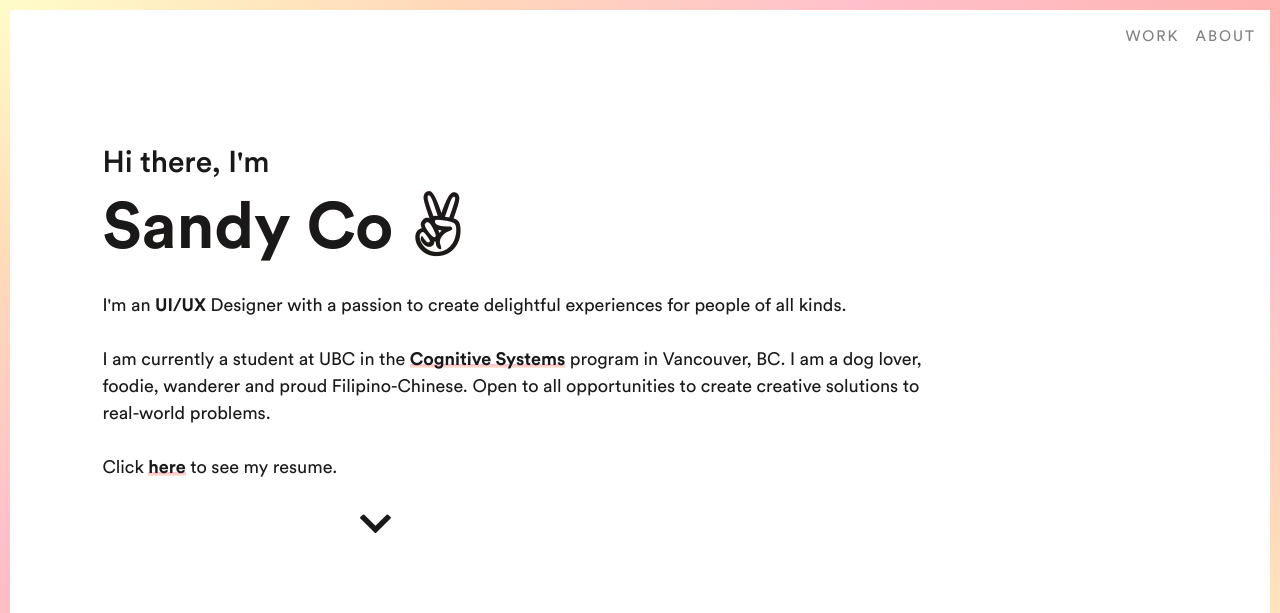
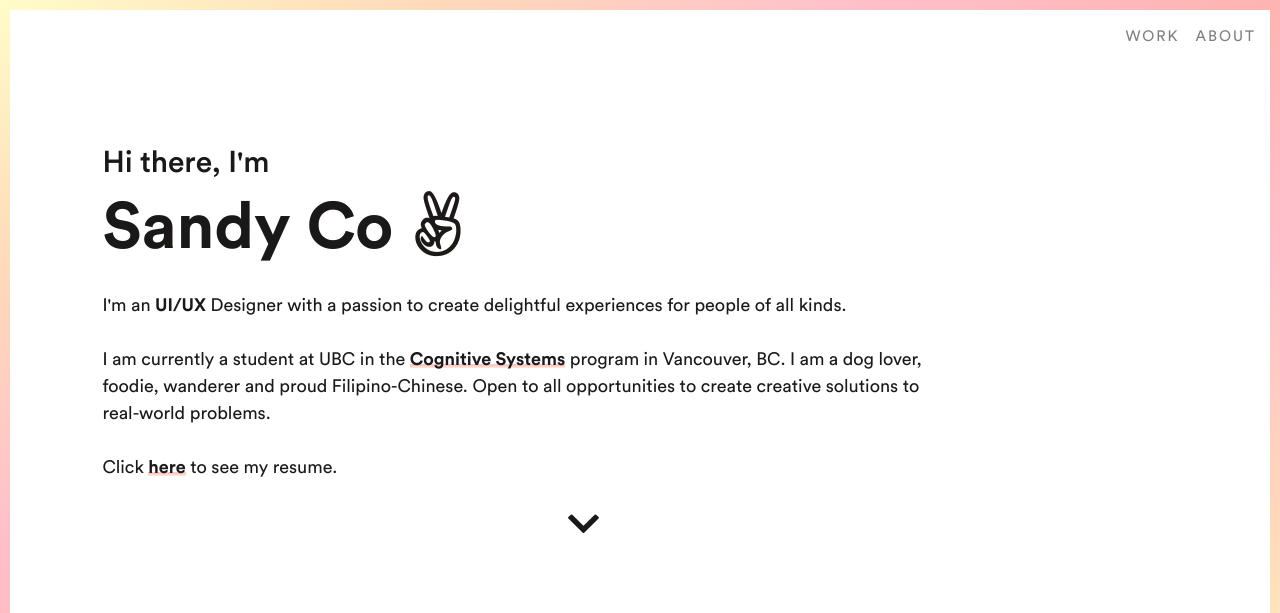
Before and after one commit to sandyklc/sandyklc.github.io, a plain HTML site: page index.html in a window 1280 px wide. Shown: the top 613 px of the page. Drawn offline with nearby package versions, Linux system fonts and the light colour scheme.

Commit message:
Update style.css

```diff
--- a/style.css
+++ b/style.css
@@ -369,7 +369,7 @@ a.box-effect:hover {
 
 .arrow {
   text-align: left;
-  margin: 0 28% ;
+  margin: 0 44.25% ;
   color: black;
 
 }
```
